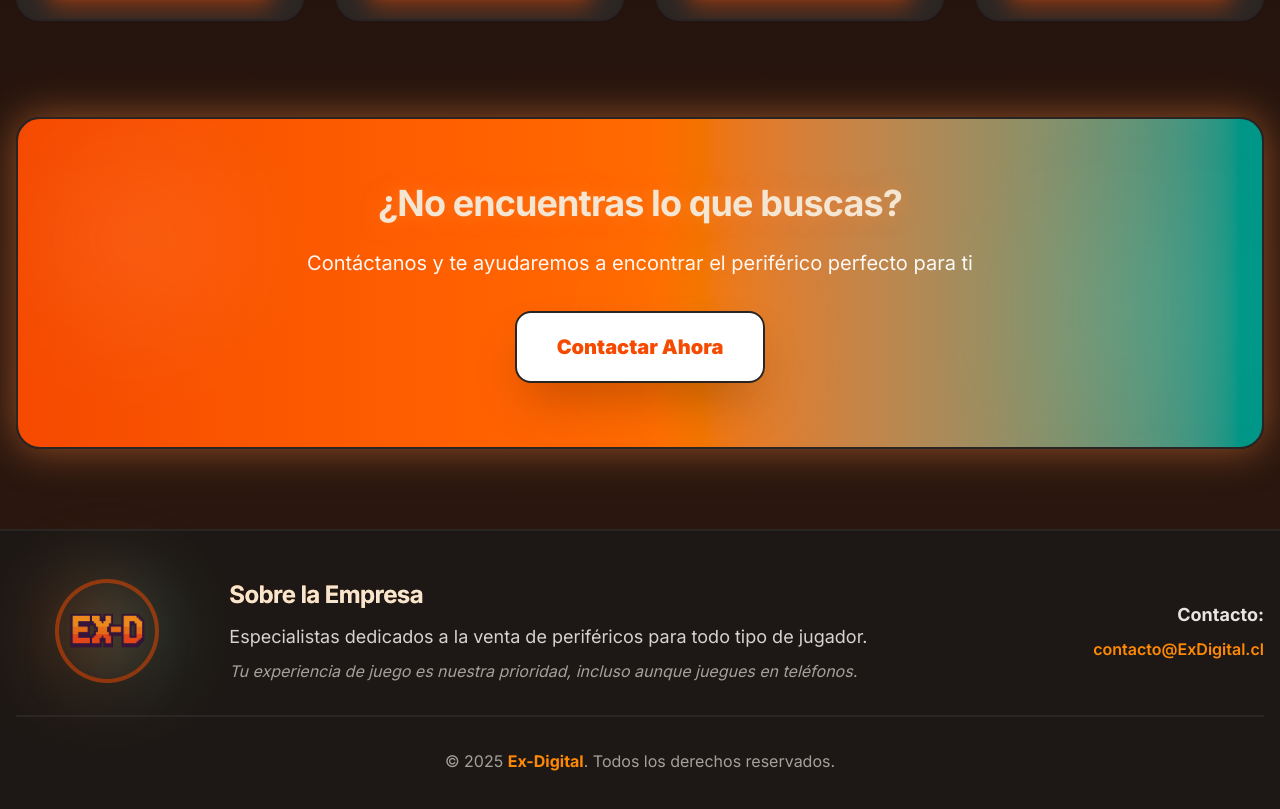
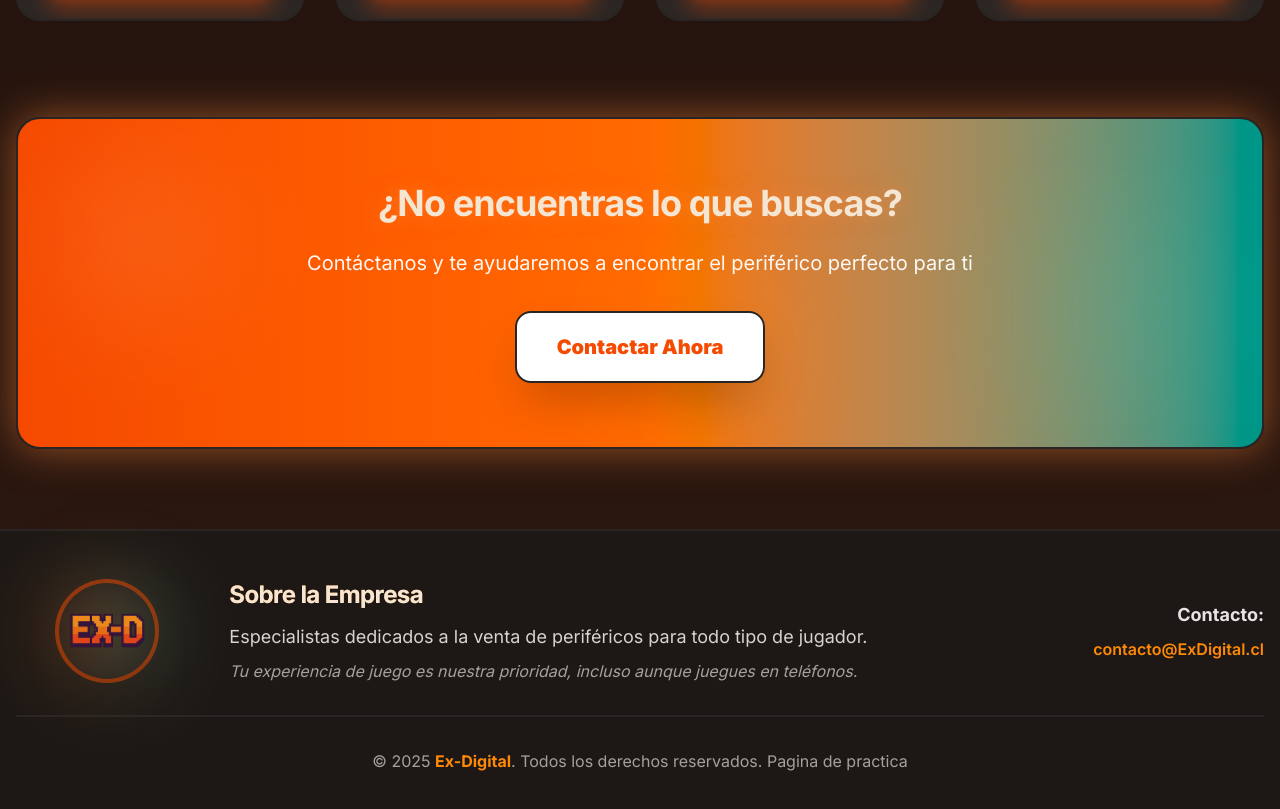
Before and after one commit to TigreChiquito/ex-digital-nextjs, a Next.js app: page / in a window 1280 px wide. Shown: the part 3133-3942 px from the top of the page. Built offline with nearby package versions, Linux system fonts and the light colour scheme.

Commit message:
fix: Add practice page notice to copyright section in footer

```diff
--- a/src/components/Footer.tsx
+++ b/src/components/Footer.tsx
@@ -45,7 +45,7 @@ export default function Footer() {
                 {/* Copyright */}
                 <div className="mt-8 pt-8 border-t-2 border-stone-800 text-center">
                     <p className="text-stone-400">
-                        © {new Date().getFullYear()} <span className="font-bold text-orange-400">Ex-Digital</span>. Todos los derechos reservados.
+                        © {new Date().getFullYear()} <span className="font-bold text-orange-400">Ex-Digital</span>. Todos los derechos reservados. <span>Pagina de practica</span>
                     </p>
                 </div>
             </div>
```
